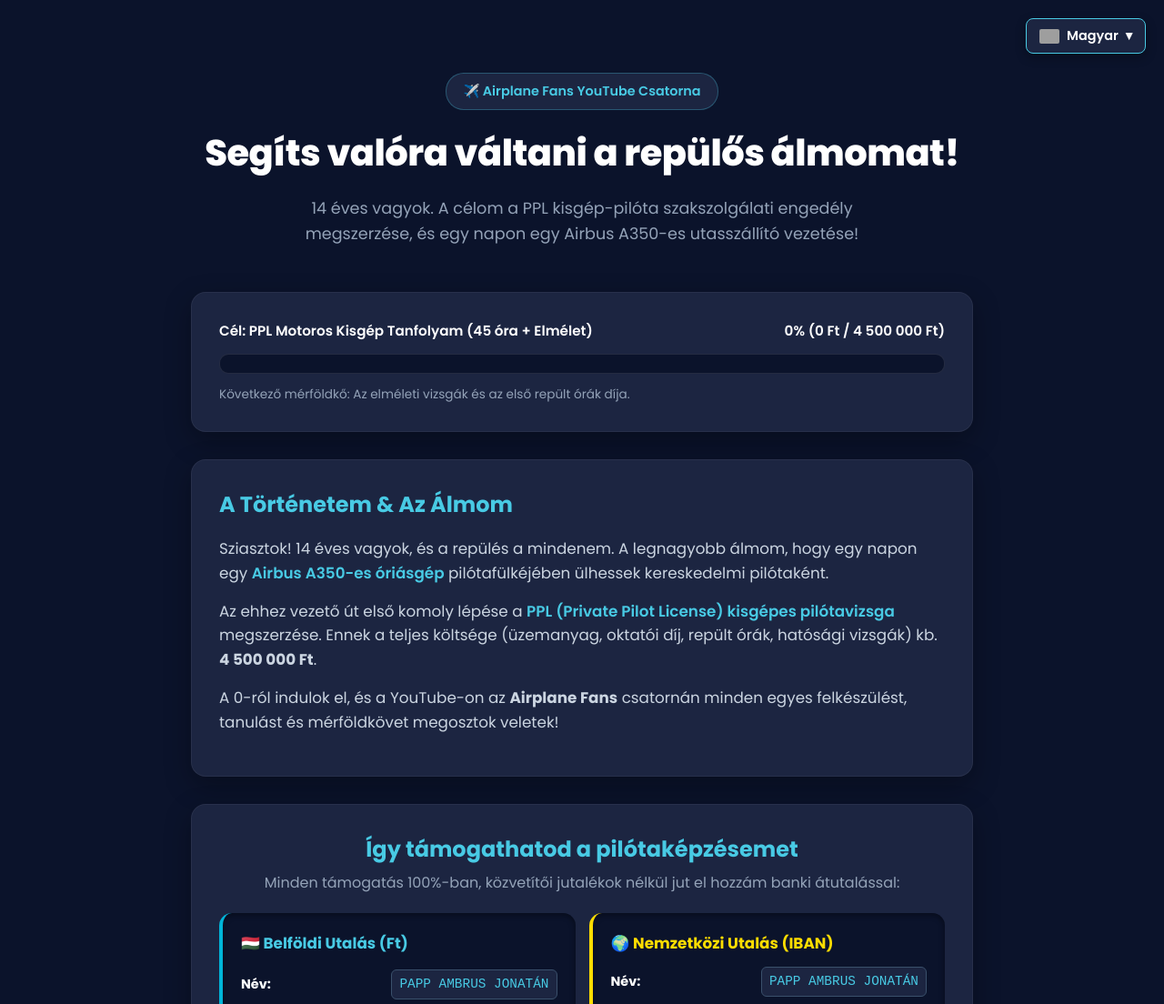
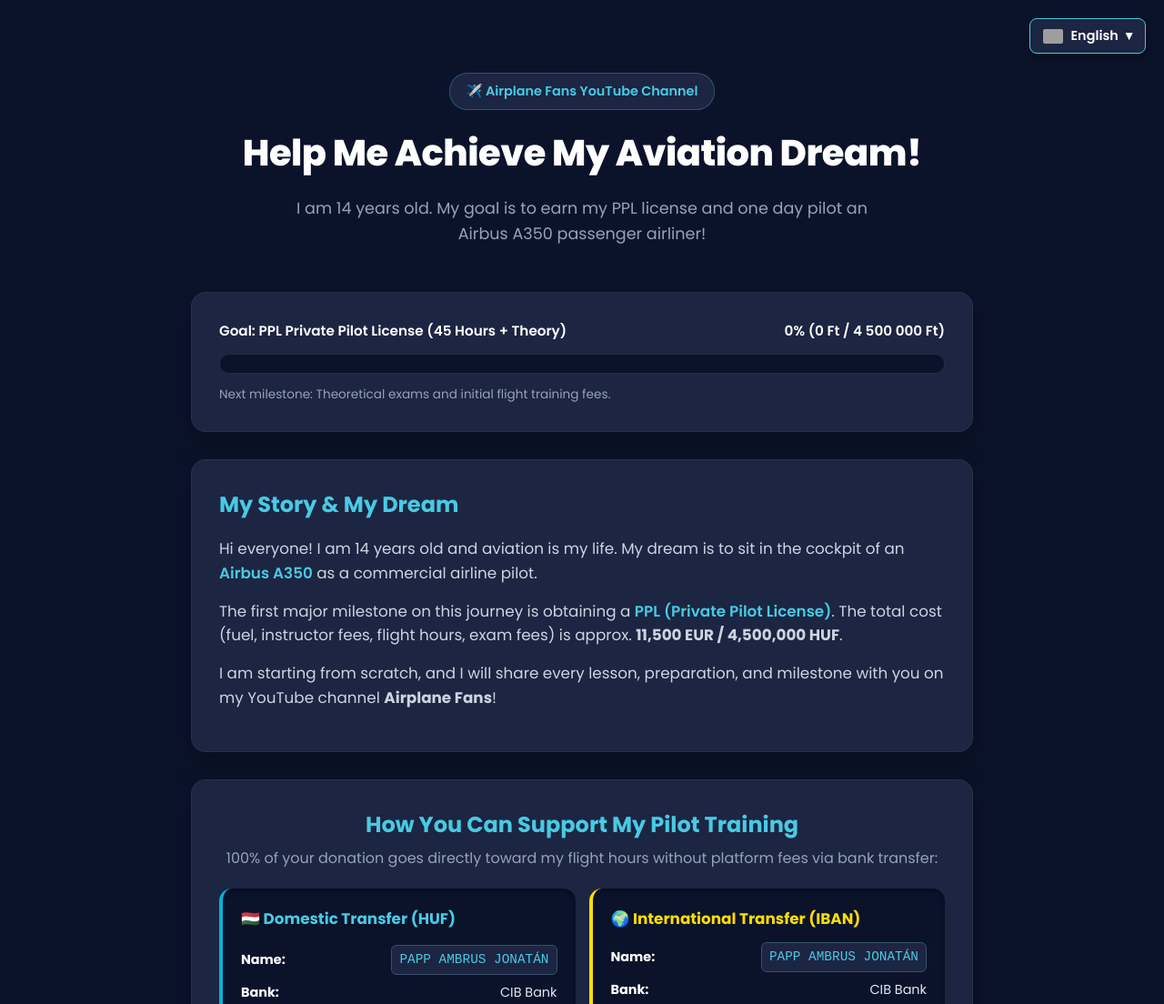
Before and after one commit to ambruska2019/pilot-project, a plain HTML site: page index.html in a window 1280 px wide. Shown: the top 1104 px of the page at 91% size. Drawn offline with Linux system fonts and the light colour scheme; grey boxes are pictures that could not be loaded.

Commit message:
Update index.html

```diff
--- a/index.html
+++ b/index.html
@@ -248,7 +248,7 @@
         }
     </style>
 </head>
-<body>
+<body onload="detectUserLanguage()">
 
 <div class="lang-container">
     <button class="lang-btn" id="langBtn" onclick="toggleDropdown()">
@@ -379,10 +379,41 @@
     }
 }
 
+function detectUserLanguage() {
+    let userLang = navigator.language || navigator.userLanguage;
+    let shortLang = userLang.substring(0, 2).toLowerCase();
+
+    // A támogatott nyelvek listája a jobb felső menüből
+    let supportedLanguages = ['hu', 'en', 'de', 'fr', 'it', 'es', 'sv', 'no', 'pl', 'zh'];
+
+    if (supportedLanguages.includes(shortLang)) {
+        // Ha benne van a listában, azzal a nyelvvel töltjük be
+        let langNames = {
+            'hu': ['Magyar', 'hu'],
+            'en': ['English', 'gb'],
+            'de': ['Deutsch', 'de'],
+            'fr': ['Français', 'fr'],
+            'it': ['Italiano', 'it'],
+            'es': ['Español', 'es'],
+            'sv': ['Svenska', 'se'],
+            'no': ['Norsk', 'no'],
+            'pl': ['Polski', 'pl'],
+            'zh': ['中文', 'cn']
+        };
+        selectLang(shortLang, langNames[shortLang][0], langNames[shortLang][1]);
+    } else {
+        // Ha nincs benne (pl. brazil portugál, holland stb.), akkor az alapértelmezett az ANGOL lesz
+        selectLang('en', 'English', 'gb');
+    }
+}
+
 function selectLang(langCode, langName, flagName) {
     document.getElementById("currentLangText").innerText = langName;
     document.getElementById("currentFlag").src = "https://flagcdn.com/w40/" + flagName + ".png";
-    toggleDropdown();
+    var dropdown = document.getElementById("langDropdown");
+    if(dropdown.classList.contains("show")) {
+        dropdown.classList.remove("show");
+    }
 
     if (translations[langCode]) {
         let t = translations[langCode];
@@ -598,7 +629,7 @@
         headerSubtitle: "Jeg er 14 år gammel. Målet mitt er å ta PPL-sertifikatet og en dag fly en Airbus A350 som trafikkflyger!",
         goalTitle: "Mål: PPL Privatflygersertifikat (45 Timer + Teori)",
         goalSub: "Neste delmål: Teoretiske eksamener og avgifter for de første flytimene.",
-        storyHeading: "Min Historie & Min Dröm",
+        storyHeading: "Min Historie & Min Drøm",
         storyP1: "Hei alle sammen! Jeg er 14 år gammel og flyging er livet mitt. Min største drøm er å sitte i cockpiten på en <span class='highlight'>Airbus A350</span> som kommersiell pilot.",
         storyP2: "Det første store steget på denne reisen er å få et <span class='highlight'>PPL (Private Pilot License)</span> på ca. <strong>4 500 000 HUF</strong>.",
         storyP3: "Jeg starter fra scratch og vil dele hver leksjon og milepæl med deg på YouTube-kanalen min <strong>Airplane Fans</strong>!",
```
